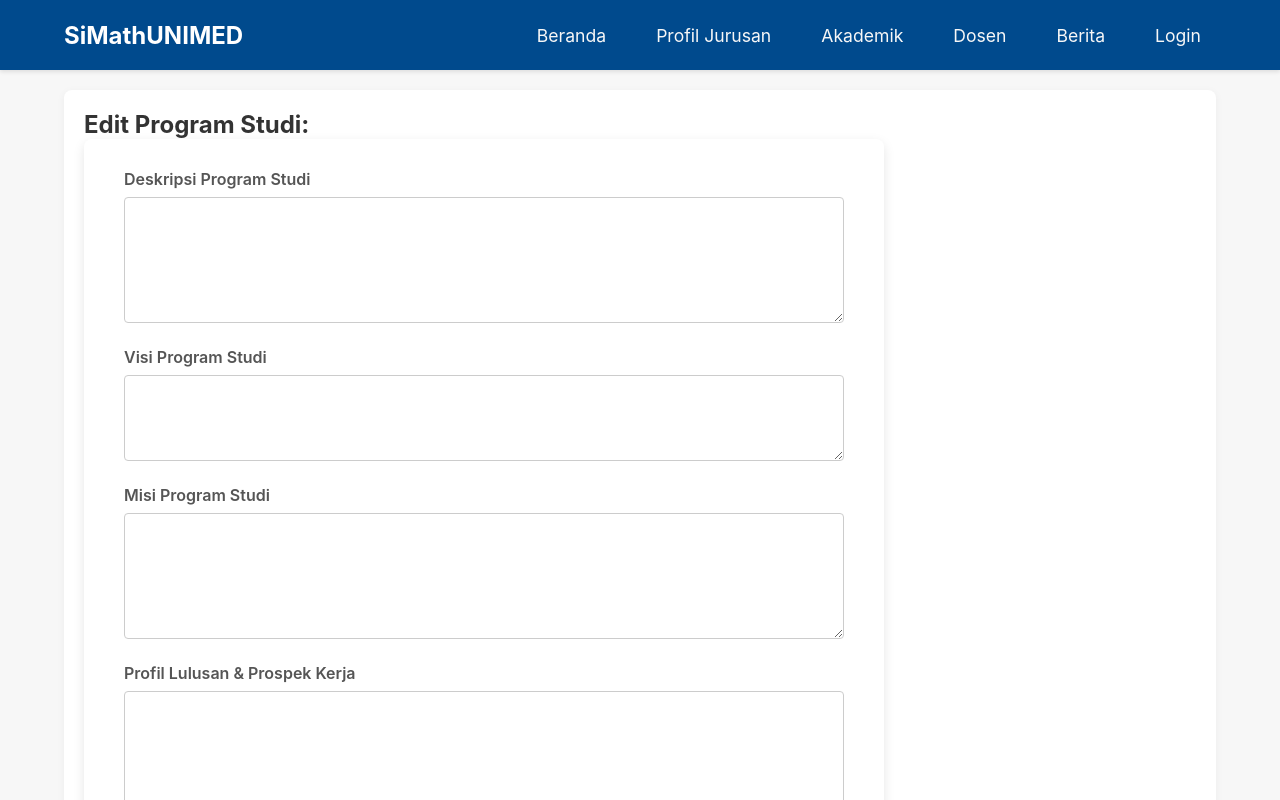
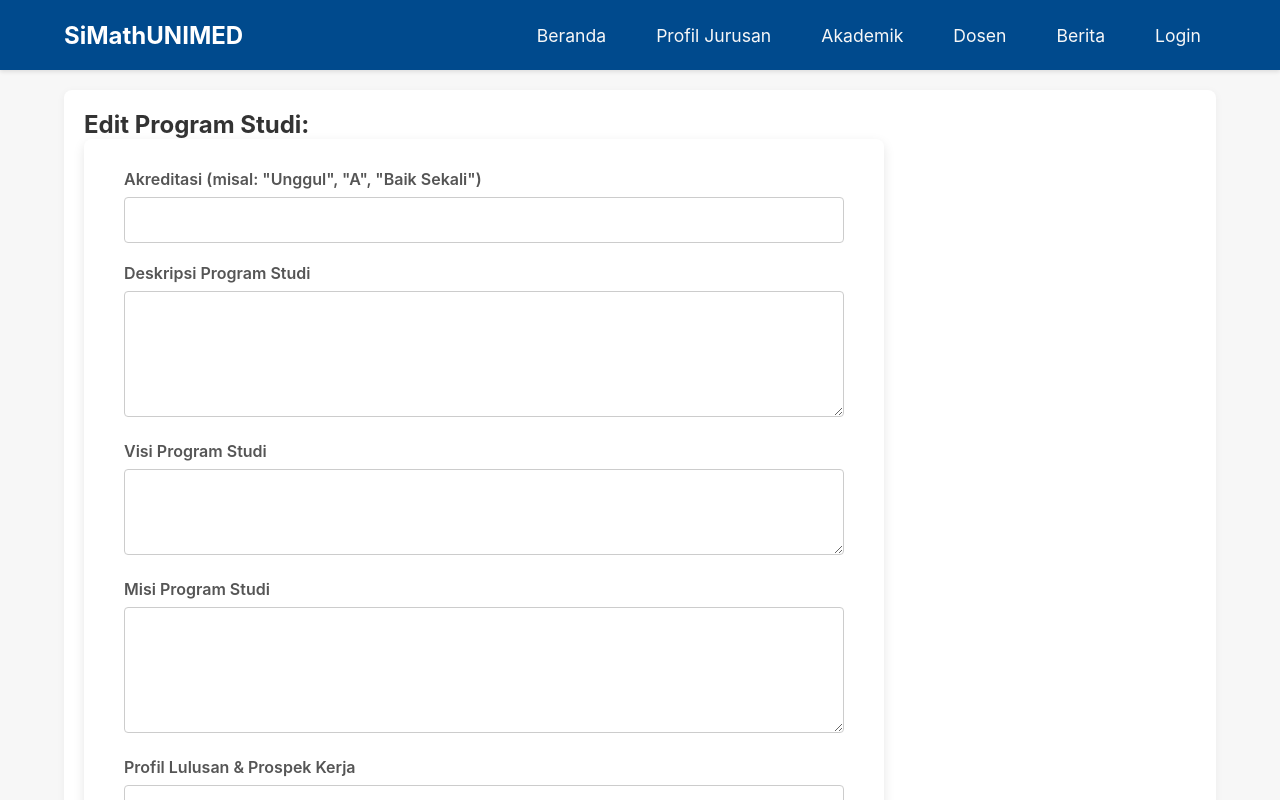
Before and after one commit to RiyanWardhana22/SiMathUNIMED, a React app in the folder frontend/: page /admin/prodi/edit/1 in a window 1280 px wide. Shown: the top 800 px of the page. Built offline with nearby package versions, Linux system fonts and the light colour scheme; no server answers; the HTML template or start-up script is replaced by a standard one.

Commit message:
Add: Accreditation

```diff
--- a/frontend/src/pages/ProdiDetail.jsx
+++ b/frontend/src/pages/ProdiDetail.jsx
@@ -54,6 +54,10 @@ function ProdiDetail() {
       {data && data.profil ? (
         <>
           <h2>{data.profil.nama_prodi}</h2>
+
+          <div className="akreditasi-badge">
+            Akreditasi: {data.profil.akreditasi || "N/A"}
+          </div>
 
           <h3 style={{ marginTop: "20px" }}>Deskripsi</h3>
           <pre className="profil-content">
--- a/frontend/src/pages/admin/AdminEditProdi.jsx
+++ b/frontend/src/pages/admin/AdminEditProdi.jsx
@@ -12,6 +12,7 @@ function AdminEditProdi() {
   const [visi, setVisi] = useState("");
   const [misi, setMisi] = useState("");
   const [profilLulusan, setProfilLulusan] = useState("");
+  const [akreditasi, setAkreditasi] = useState("");
 
   const [loading, setLoading] = useState(true);
   const [saving, setSaving] = useState(false);
@@ -29,6 +30,7 @@ function AdminEditProdi() {
           setVisi(prodi.visi || "");
           setMisi(prodi.misi || "");
           setProfilLulusan(prodi.profil_lulusan || "");
+          setAkreditasi(prodi.akreditasi || "");
         } else {
           setError(response.data.message);
         }
@@ -54,6 +56,7 @@ function AdminEditProdi() {
         visi: visi,
         misi: misi,
         profil_lulusan: profilLulusan,
+        akreditasi: akreditasi,
       });
 
       if (
@@ -91,6 +94,27 @@ function AdminEditProdi() {
         onSubmit={handleSubmit}
         style={{ maxWidth: "800px" }}
       >
+        <div className="form-group">
+          <label htmlFor="akreditasi">
+            Akreditasi (misal: "Unggul", "A", "Baik Sekali")
+          </label>
+          <input
+            type="text"
+            id="akreditasi"
+            value={akreditasi}
+            onChange={(e) => setAkreditasi(e.target.value)}
+            className="input-input"
+            style={{
+              width: "100%",
+              padding: "12px",
+              border: "1px solid #ccc",
+              borderRadius: "4px",
+              fontSize: "1rem",
+            }}
+            required
+          />
+        </div>
+
         <div className="form-group">
           <label htmlFor="deskripsi">Deskripsi Program Studi</label>
           <textarea
--- a/frontend/src/styles/AdminTable.css
+++ b/frontend/src/styles/AdminTable.css
@@ -144,3 +144,14 @@
   color: #555;
   margin-top: 4px;
 }
+
+.akreditasi-badge {
+  display: inline-block;
+  padding: 5px 12px;
+  background-color: #004a8d;
+  color: #ffffff;
+  font-size: 1rem;
+  font-weight: bold;
+  border-radius: 5px;
+  margin-top: 10px;
+}
```
Also changed, not shown: 1 other file (tests, documents, lock files or other folders).
